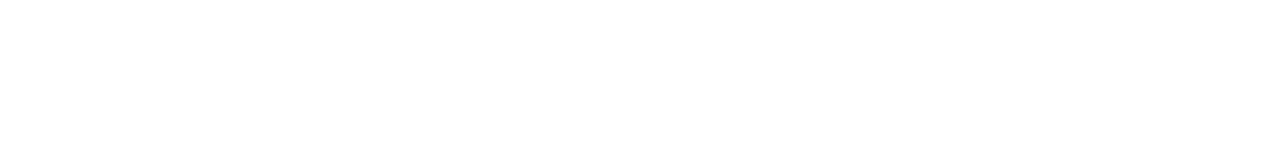
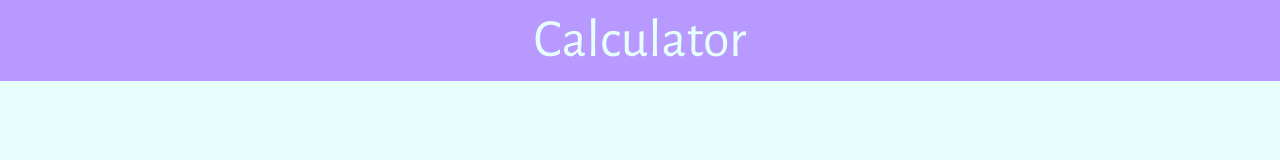
Before and after one commit to CeciliaRava1/calculator-1.0, a plain HTML site: page index.html in a window 1280 px wide. Drawn offline with nearby package versions, Linux system fonts and the light colour scheme.

```diff
--- a/index.html
+++ b/index.html
@@ -4,10 +4,15 @@
     <meta charset="UTF-8">
     <meta name="viewport" content="width=device-width, initial-scale=1.0">
     <link rel="stylesheet" href="style.css">
+    <link rel="preconnect" href="https://fonts.googleapis.com">
+    <link rel="preconnect" href="https://fonts.gstatic.com" crossorigin>
+    <link href="https://fonts.googleapis.com/css2?family=Alegreya+Sans:ital,wght@0,100;0,300;0,400;0,500;0,700;0,800;0,900;1,100;1,300;1,400;1,500;1,700;1,800;1,900&display=swap" rel="stylesheet">
     <title>Calculator 1.0</title>
 </head>
 <body>
 
+    <div class="title">Calculator</div>
+
     <script src="script.js"></script>
 </body>
 </html>
--- a/style.css
+++ b/style.css
@@ -0,0 +1,14 @@
+body {
+    padding: 0;
+    margin: 0;
+    text-align: center;
+    font-family: "Alegreya Sans", sans-serif;
+    color: #E6FFFD;
+    background-color: #E6FFFD;
+}
+
+.title{
+    padding: 8px;
+    font-size: 54px;
+    background-color: #B799FF;
+}
```
